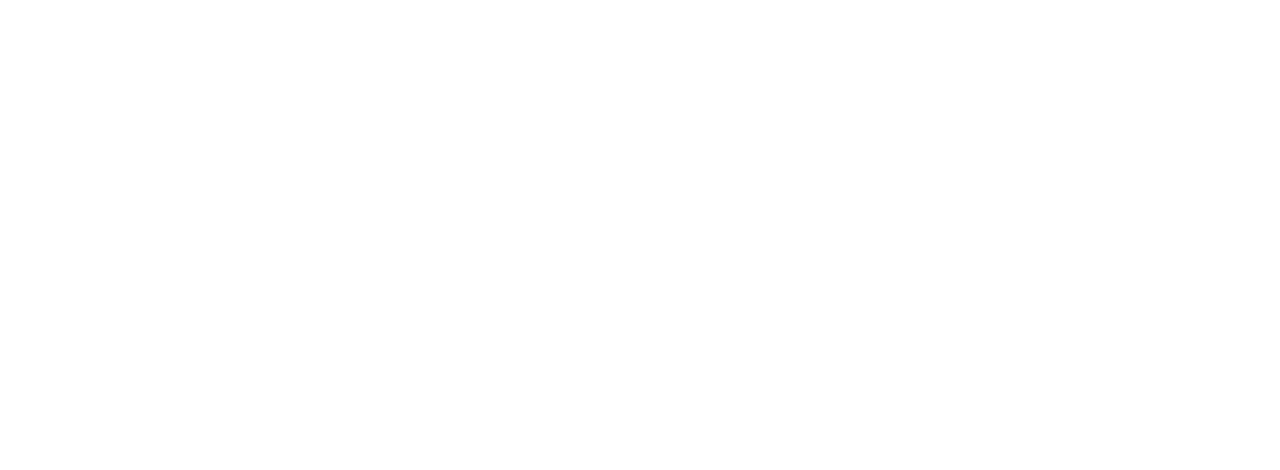
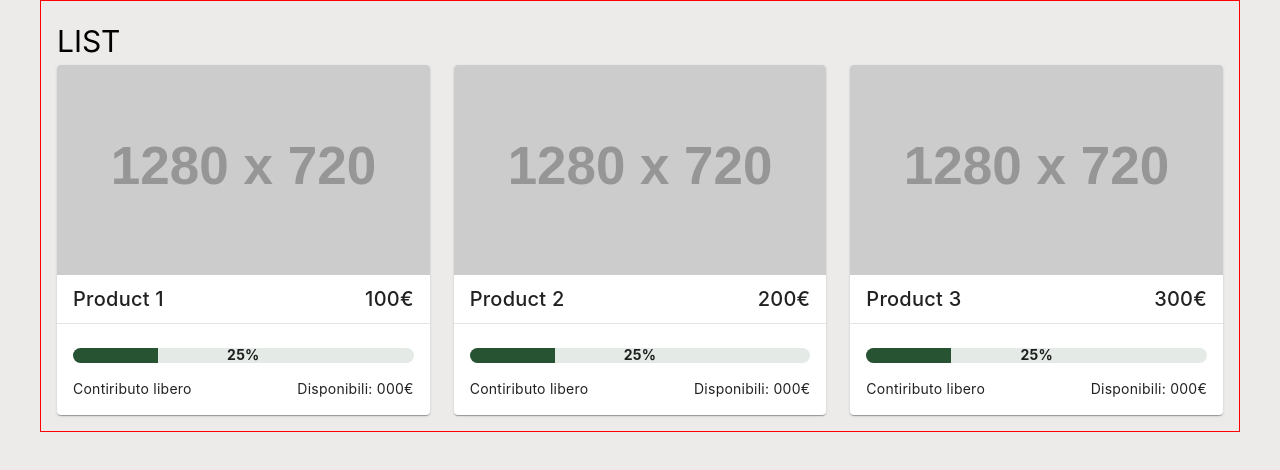
Before and after one commit to tommasogangemi/listanozze-cate-e-bombi, a Vue app: page / in a window 1280 px wide. Shown: the top 470 px of the page. Built offline with nearby package versions, Linux system fonts and the light colour scheme.

Commit message:
feat(gift-cards): added gift card to list

```diff
--- a/src/App.vue
+++ b/src/App.vue
@@ -1,11 +1,13 @@
 <template>
-  <header></header>
+  <v-app class="bg-neutral">
+    <header></header>
 
-  <main class="h-100">
-    <Suspense>
-      <List />
-    </Suspense>
-  </main>
+    <v-main>
+      <Suspense>
+        <List />
+      </Suspense>
+    </v-main>
+  </v-app>
 </template>
 
 <script setup lang="ts">
--- a/src/cfg/items-list/index.ts
+++ b/src/cfg/items-list/index.ts
@@ -1,6 +1,6 @@
-import type { ProductConfig } from './types'
+import type { GiftConfig } from './types'
 
-export const itemsList: ProductConfig[] = [
+export const itemsList: GiftConfig[] = [
   {
     id: 1,
     name: 'Product 1',
--- a/src/cfg/items-list/types.ts
+++ b/src/cfg/items-list/types.ts
@@ -1,4 +1,4 @@
-export type ProductConfig = {
+export type GiftConfig = {
   id: number
   name: string
   description: string
--- /dev/null
+++ b/src/components/GiftCard.vue
@@ -0,0 +1,42 @@
+<template>
+  <v-card rounded>
+    <v-img :src="gift.image" cover />
+    <v-card-title class="text-center d-flex justify-space-between">
+      <span class="font-weight-medium">{{ gift.name }}</span>
+      <span class="font-weight-medium"> {{ gift.price }}€ </span>
+    </v-card-title>
+
+    <v-divider class="mb-2" />
+
+    <v-card-text>
+      <v-progress-linear :model-value="25" color="primary" height="15" rounded class="mb-4">
+        <template v-slot:default="{ value }">
+          <strong>{{ Math.ceil(value) }}%</strong>
+        </template>
+      </v-progress-linear>
+
+      <div class="d-flex justify-space-between">
+        <span>Contiributo libero</span>
+        <span>Disponibili: 000€</span>
+      </div>
+    </v-card-text>
+  </v-card>
+</template>
+
+<script setup lang="ts">
+import type { EnrichedGift } from '@/composables/useSpreadsheet'
+import { toRefs } from 'vue'
+import { defineComponent } from 'vue'
+
+defineComponent({ name: 'GiftCard' })
+
+type Props = {
+  gift: EnrichedGift
+}
+
+const props = defineProps<Props>()
+
+const { gift } = toRefs(props)
+
+const isAlreadyGifted = false
+</script>
--- a/src/components/List.vue
+++ b/src/components/List.vue
@@ -1,6 +1,19 @@
-<template></template>
+<template>
+  <v-container style="border: 1px solid red">
+    <h1>LIST</h1>
+
+    <v-row>
+      <v-col v-for="gift in gifts" cols="12" md="6" lg="4" :key="gift.id">
+        <GiftCard :gift="gift" />
+      </v-col>
+    </v-row>
+  </v-container>
+</template>
 
 <script setup lang="ts">
+import { CFG } from '@/cfg'
+import GiftCard from './GiftCard.vue'
+
 // import { CFG } from '@/cfg'
 // import { useSpreadsheet } from '@/composables/useSpreadsheet'
 // import { ref } from 'vue'
@@ -10,4 +23,6 @@
 // const userInput = ref('')
 
 // get()
+
+const gifts = CFG.itemsList
 </script>
--- a/src/composables/useSpreadsheet.ts
+++ b/src/composables/useSpreadsheet.ts
@@ -1,7 +1,10 @@
 import { appendToSpreadSheet } from '@/api/appendToSpreadsheet'
 import { loadSpreadsheet } from '@/api/loadSpreadsheet'
 import type { SpreadSheet } from '@/api/utils'
+import type { GiftConfig } from '@/cfg/items-list/types'
 import { ref } from 'vue'
+
+export type EnrichedGift = GiftConfig
 
 const spreadSheet = ref<SpreadSheet>()
 
```
